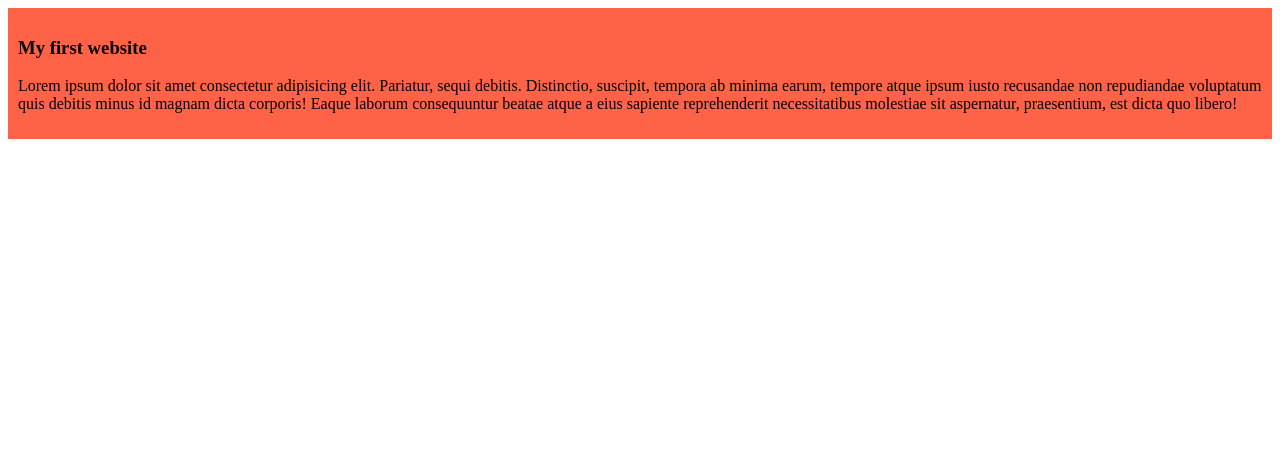
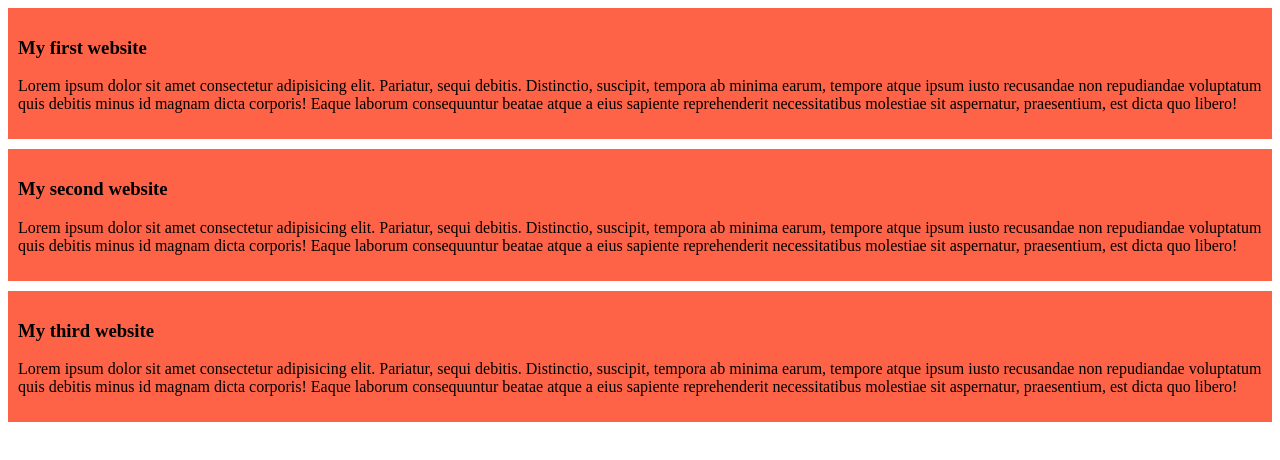
Before and after one commit to Nafiz7D/my-simple-website, a plain HTML site: page index.html in a window 1280 px wide. Drawn offline with Linux system fonts and the light colour scheme.

Commit message:
added the second and third blog

```diff
--- a/index.html
+++ b/index.html
@@ -11,5 +11,13 @@
         <h3>My first website</h3>
         <p>Lorem ipsum dolor sit amet consectetur adipisicing elit. Pariatur, sequi debitis. Distinctio, suscipit, tempora ab minima earum, tempore atque ipsum iusto recusandae non repudiandae voluptatum quis debitis minus id magnam dicta corporis! Eaque laborum consequuntur beatae atque a eius sapiente reprehenderit necessitatibus molestiae sit aspernatur, praesentium, est dicta quo libero!</p>
     </div>
+    <div>
+        <h3>My second website</h3>
+        <p>Lorem ipsum dolor sit amet consectetur adipisicing elit. Pariatur, sequi debitis. Distinctio, suscipit, tempora ab minima earum, tempore atque ipsum iusto recusandae non repudiandae voluptatum quis debitis minus id magnam dicta corporis! Eaque laborum consequuntur beatae atque a eius sapiente reprehenderit necessitatibus molestiae sit aspernatur, praesentium, est dicta quo libero!</p>
+    </div>
+    <div>
+        <h3>My third website</h3>
+        <p>Lorem ipsum dolor sit amet consectetur adipisicing elit. Pariatur, sequi debitis. Distinctio, suscipit, tempora ab minima earum, tempore atque ipsum iusto recusandae non repudiandae voluptatum quis debitis minus id magnam dicta corporis! Eaque laborum consequuntur beatae atque a eius sapiente reprehenderit necessitatibus molestiae sit aspernatur, praesentium, est dicta quo libero!</p>
+    </div>
 </body>
 </html>
--- a/styles/blog.css
+++ b/styles/blog.css
@@ -1,4 +1,5 @@
 div{
     background-color: tomato;
     padding: 10px;
+    margin-bottom: 10px;
 }
```
